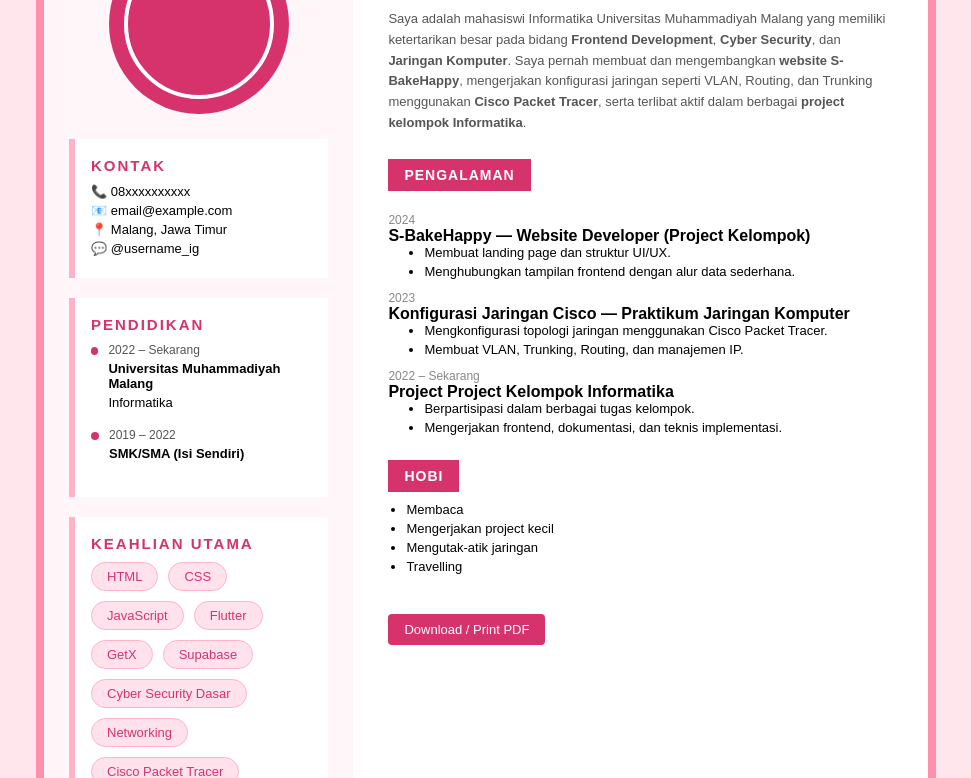
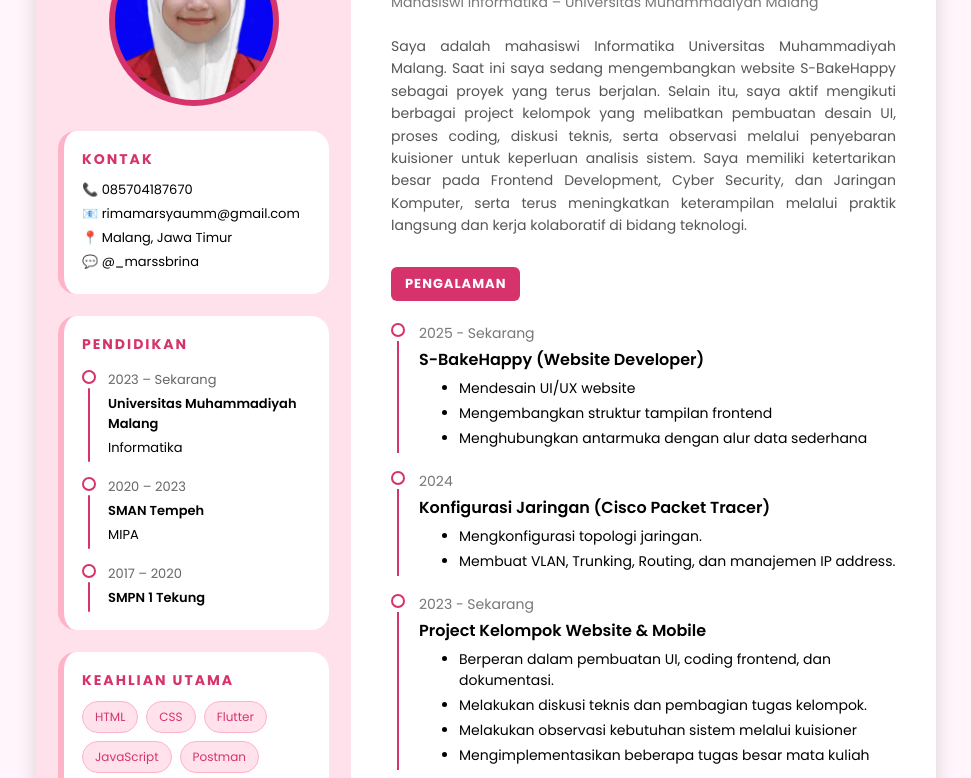
Before and after one commit to mecaaww/Assignment3Web, a plain HTML site: page index.html in a window 1280 px wide. Shown: the part 134-912 px from the top of the page, without its empty margins (154-1125 px from the left). Drawn offline with Linux system fonts and the light colour scheme.

Commit message:
sec commit

```diff
--- a/index.html
+++ b/index.html
@@ -1,136 +1,192 @@
 <!DOCTYPE html>
 <html lang="id">
 <head>
-  <meta charset="UTF-8">
+  <meta charset="UTF-8" />
   <title>CV – Rima Marsya Putri Sabrina</title>
-  <link rel="stylesheet" href="styles.css">
+  <link rel="stylesheet" href="styles.css" />
+  <link href="https://fonts.googleapis.com/css2?family=Poppins:wght@300;400;500;600;700&display=swap" rel="stylesheet">
 </head>
 <body>
 
 <div class="page">
 
-  <!-- KIRI -->
+  <!-- ==================== KIRI ==================== -->
   <aside class="left">
     <div class="photo-wrapper">
       <div class="photo-circle">
-        <img src="foto.jpg" alt="Foto Profil" class="photo">
+        <img src="./images/foto.jpg" alt="Foto Profil" class="photo">
       </div>
     </div>
 
     <section class="box">
       <h2>KONTAK</h2>
-      <p>📞 08xxxxxxxxxx</p>
-      <p>📧 email@example.com</p>
+      <p>📞 085704187670</p>
+      <p>📧 rimamarsyaumm@gmail.com</p>
       <p>📍 Malang, Jawa Timur</p>
-      <p>💬 @username_ig</p>
+      <p>💬 @_marssbrina</p>
     </section>
 
     <section class="box">
       <h2>PENDIDIKAN</h2>
 
       <div class="timeline">
+        <div class="tl-left">
           <div class="dot"></div>
-        <div class="timeline-content">
-          <p class="year">2022 – Sekarang</p>
+          <span class="line"></span>
+        </div>
+        <div class="tl-content">
+          <p class="year">2023 – Sekarang</p>
           <p class="bold">Universitas Muhammadiyah Malang</p>
           <p>Informatika</p>
         </div>
       </div>
 
       <div class="timeline">
+        <div class="tl-left">
           <div class="dot"></div>
-        <div class="timeline-content">
-          <p class="year">2019 – 2022</p>
-          <p class="bold">SMK/SMA (Isi Sendiri)</p>
+          <span class="line"></span>
+        </div>
+        <div class="tl-content">
+          <p class="year">2020 – 2023</p>
+          <p class="bold">SMAN Tempeh</p>
+          <p>MIPA</p>
         </div>
       </div>
 
+      <div class="timeline">
+        <div class="tl-left">
+          <div class="dot"></div>
+          <span class="line"></span>
+        </div>
+        <div class="tl-content">
+          <p class="year">2017 – 2020</p>
+          <p class="bold">SMPN 1 Tekung</p>
+        </div>
+      </div>
     </section>
 
     <section class="box">
       <h2>KEAHLIAN UTAMA</h2>
-
       <div class="skills-tag">
         <span>HTML</span>
         <span>CSS</span>
+        <span>Flutter</span>
         <span>JavaScript</span>
-        <span>Flutter</span>
-        <span>GetX</span>
+        <span>Postman</span>
         <span>Supabase</span>
+        <span>Networking</span>
         <span>Cyber Security Dasar</span>
-        <span>Networking</span>
         <span>Cisco Packet Tracer</span>
         <span>Git & GitHub</span>
       </div>
     </section>
   </aside>
 
-  <!-- KANAN -->
+  <!-- ==================== KANAN ==================== -->
   <main class="right">
+
     <header class="header">
-      <h1>RIMA MARSYA PUTRI SABRINA</h1>
+      <h1>Rima Marsya Putri Sabrina</h1>
       <p class="sub">Mahasiswi Informatika – Universitas Muhammadiyah Malang</p>
     </header>
 
     <section class="summary">
       <p>
-        Saya adalah mahasiswi Informatika Universitas Muhammadiyah Malang yang memiliki
-        ketertarikan besar pada bidang <b>Frontend Development</b>,
-        <b>Cyber Security</b>, dan <b>Jaringan Komputer</b>.
-        Saya pernah membuat dan mengembangkan <b>website S-BakeHappy</b>,
-        mengerjakan konfigurasi jaringan seperti VLAN, Routing, dan Trunking
-        menggunakan <b>Cisco Packet Tracer</b>, serta terlibat aktif dalam
-        berbagai <b>project kelompok Informatika</b>.
+        Saya adalah mahasiswi Informatika Universitas Muhammadiyah Malang.
+        Saat ini saya sedang mengembangkan website S-BakeHappy sebagai proyek yang terus berjalan.
+        Selain itu, saya aktif mengikuti berbagai project kelompok yang melibatkan pembuatan desain UI,
+        proses coding, diskusi teknis, serta observasi melalui penyebaran kuisioner untuk keperluan analisis sistem.
+        Saya memiliki ketertarikan besar pada Frontend Development, Cyber Security, dan Jaringan Komputer,
+        serta terus meningkatkan keterampilan melalui praktik langsung dan kerja kolaboratif di bidang teknologi.
       </p>
     </section>
 
     <section class="section">
       <h2>PENGALAMAN</h2>
 
-      <div class="exp-item">
-        <p class="year">2024</p>
-        <p class="bold">S-BakeHappy — Website Developer (Project Kelompok)</p>
+      <div class="exp-timeline">
+
+        <div class="exp-row">
+          <div class="exp-left">
+            <div class="exp-dot"></div>
+            <span class="exp-line"></span>
+          </div>
+          <div class="exp-content">
+            <p class="year">2025 - Sekarang</p>
+            <p class="bold">S-BakeHappy (Website Developer)</p>
             <ul>
-          <li>Membuat landing page dan struktur UI/UX.</li>
-          <li>Menghubungkan tampilan frontend dengan alur data sederhana.</li>
+              <li>Mendesain UI/UX website</li>
+              <li>Mengembangkan struktur tampilan frontend</li>
+              <li>Menghubungkan antarmuka dengan alur data sederhana</li>
             </ul>
           </div>
+        </div>
 
-      <div class="exp-item">
-        <p class="year">2023</p>
-        <p class="bold">Konfigurasi Jaringan Cisco — Praktikum Jaringan Komputer</p>
+        <div class="exp-row">
+          <div class="exp-left">
+            <div class="exp-dot"></div>
+            <span class="exp-line"></span>
+          </div>
+          <div class="exp-content">
+            <p class="year">2024</p>
+            <p class="bold">Konfigurasi Jaringan (Cisco Packet Tracer)</p>
             <ul>
-          <li>Mengkonfigurasi topologi jaringan menggunakan Cisco Packet Tracer.</li>
-          <li>Membuat VLAN, Trunking, Routing, dan manajemen IP.</li>
+              <li>Mengkonfigurasi topologi jaringan.</li>
+              <li>Membuat VLAN, Trunking, Routing, dan manajemen IP address.</li>
             </ul>
           </div>
+        </div>
 
-      <div class="exp-item">
-        <p class="year">2022 – Sekarang</p>
-        <p class="bold">Project Project Kelompok Informatika</p>
+        <div class="exp-row">
+          <div class="exp-left">
+            <div class="exp-dot"></div>
+            <span class="exp-line"></span>
+          </div>
+          <div class="exp-content">
+            <p class="year">2023 - Sekarang</p>
+            <p class="bold">Project Kelompok Website & Mobile</p>
             <ul>
-          <li>Berpartisipasi dalam berbagai tugas kelompok.</li>
-          <li>Mengerjakan frontend, dokumentasi, dan teknis implementasi.</li>
+              <li>Berperan dalam pembuatan UI, coding frontend, dan dokumentasi.</li>
+              <li>Melakukan diskusi teknis dan pembagian tugas kelompok.</li>
+              <li>Melakukan observasi kebutuhan sistem melalui kuisioner</li>
+              <li>Mengimplementasikan beberapa tugas besar mata kuliah</li>
             </ul>
+          </div>
+        </div>
+
+        <div class="exp-row">
+          <div class="exp-left">
+            <div class="exp-dot"></div>
+            <span class="exp-line"></span>
+          </div>
+          <div class="exp-content">
+            <p class="year">2020 - 2022</p>
+            <p class="bold">Organisasi OSIS (2 Periode)</p>
+            <ul>
+              <li>Mengikuti kegiatan organisasi sekolah.</li>
+              <li>Berperan dalam kepanitiaan dan acara besar sekolah.</li>
+            </ul>
+          </div>
+        </div>
+
       </div>
     </section>
 
     <section class="section">
       <h2>HOBI</h2>
       <ul>
-        <li>Membaca</li>
-        <li>Mengerjakan project kecil</li>
-        <li>Mengutak-atik jaringan</li>
-        <li>Travelling</li>
+        <li class="hobi">Membaca</li>
+        <li class="hobi">Menonton film</li>
+        <li class="hobi">Bermain game</li>
+        <li class="hobi">Travelling</li>
       </ul>
     </section>
 
-    <button class="print-btn" onclick="printCV()">Download / Print PDF</button>
+    <button class="print-btn" onclick="print()">Download / Print PDF</button>
 
   </main>
 
 </div>
 
-<script src="script.js"></script>
 </body>
 </html>
--- a/styles.css
+++ b/styles.css
@@ -2,28 +2,30 @@
   margin: 0;
   padding: 0;
   box-sizing: border-box;
-  font-family: "Poppins", Arial, sans-serif;
+  font-family: "Poppins", sans-serif;
 }
 
 body {
-  background: #ffe5ec;
+  background: #fff5fa;
 }
 
-/* HALAMAN */
+/* WRAPPER */
 .page {
   width: 900px;
-  min-height: 1000px;
   background: #ffffff;
-  margin: 30px auto;
+  min-height: 1100px;
+  margin: 40px auto;
   display: flex;
-  border: 8px solid #ff8fab;
+  border-radius: 28px;
+  overflow: hidden;
+  box-shadow: 0 5px 20px rgba(0,0,0,0.15);
 }
 
-/* KIRI */
+/* ================= LEFT ================= */
 .left {
   width: 35%;
-  background: #fff6fa;
-  padding: 30px 25px;
+  background: #ffe1eb;
+  padding: 30px 22px;
 }
 
 /* FOTO */
@@ -34,35 +36,36 @@ body {
 }
 
 .photo-circle {
-  width: 180px;
-  height: 180px;
+  width: 170px;
+  height: 170px;
   border-radius: 50%;
   background: #d6336c;
   display: flex;
   align-items: center;
   justify-content: center;
+  padding: 6px;
 }
 
 .photo {
-  width: 150px;
-  height: 150px;
+  width: 100%;
+  height: 100%;
   border-radius: 50%;
   object-fit: cover;
-  border: 4px solid #ffffff;
 }
 
 /* BOX */
 .box {
-  background: #ffffff;
-  padding: 18px 16px;
-  margin-bottom: 20px;
+  background: white;
+  padding: 18px;
+  margin-bottom: 22px;
+  border-radius: 18px;
   border-left: 6px solid #ffb3c6;
 }
 
 .box h2 {
-  font-size: 15px;
+  color: #d6336c;
+  font-size: 14px;
   letter-spacing: 2px;
-  color: #d6336c;
   margin-bottom: 10px;
 }
 
@@ -74,127 +77,230 @@ body {
 /* TIMELINE */
 .timeline {
   display: flex;
-  margin-bottom: 14px;
+  gap: 12px;
+  margin-top: 15px;
+}
+
+.tl-left {
+  display: flex;
+  flex-direction: column;
+  align-items: center;
 }
 
 .dot {
-  width: 8px;
-  height: 8px;
+  width: 14px;
+  height: 14px;
   border-radius: 50%;
-  background: #d6336c;
-  margin-top: 4px;
-  margin-right: 10px;
+  border: 2px solid #d6336c;
+  background: white;
 }
 
-.timeline-content .year {
-  font-size: 12px;
-  color: #555;
+.line {
+  width: 2px;
+  background: #d6336c;
+  flex: 1;
+  margin-top: 4px;
+  border-radius: 2px;
+}
+
+.tl-content .year {
+  font-size: 13px;
+  color: #666;
 }
 
 .bold {
   font-weight: 600;
+  margin-top: 3px;
 }
 
-/* SKILLS PILL STYLE FULL WIDTH */
+/* SKILL TAGS */
 .skills-tag {
   display: flex;
   flex-wrap: wrap;
-  gap: 10px;
-  margin-top: 10px;
+  gap: 8px;
 }
 
 .skills-tag span {
-  padding: 6px 15px;
+  padding: 6px 12px;
   background: #ffe2ec;
   color: #d6336c;
-  border-radius: 20px;
-  font-size: 13px;
-  font-weight: 500;
   border: 1px solid #ffb3c6;
+  font-size: 12px;
+  border-radius: 30px;
+  transition: 0.25s;
+  cursor: default;
 }
 
 .skills-tag span:hover {
-  background: #ffd6e3;
+  background: #d6336c;
+  color: white;
+  transform: scale(1.15);
 }
 
-/* KANAN */
+/* ================= RIGHT ================= */
 .right {
   width: 65%;
-  padding: 30px 35px;
+  padding: 38px 40px;
 }
 
 .header h1 {
   font-size: 28px;
   color: #d6336c;
+  font-weight: 600;
 }
 
 .sub {
-  letter-spacing: 1px;
-  font-size: 12px;
-  color: #7f8c8d;
-  margin-top: 4px;
+  color: #777;
+  font-size: 14px;
+  margin-top: 6px;
 }
 
 .summary {
-  margin-top: 25px;
-  margin-bottom: 25px;
-  font-size: 13px;
+  margin: 22px 0 30px;
+  color: #555;
+  font-size: 14px;
   line-height: 1.6;
-  color: #555;
+  text-align: justify;
 }
 
-/* SECTION */
 .section {
-  margin-bottom: 25px;
+  margin-top: 15px;
 }
 
+/* SECTION TITLE */
 .section h2 {
-  display: inline-block;
   background: #d6336c;
   color: white;
-  padding: 8px 16px;
-  font-size: 14px;
+  padding: 7px 14px;
+  border-radius: 6px;
+  font-size: 13px;
+  display: inline-block;
   letter-spacing: 1px;
-  margin-bottom: 10px;
+  margin-bottom: 12px;
 }
 
+/* EXPERIENCE */
 .exp-item {
-  margin-top: 12px;
-  margin-bottom: 10px;
+  margin-bottom: 18px;
 }
 
 .exp-item .year {
-  font-size: 12px;
+  font-size: 15px;
   color: #888;
 }
 
 .exp-item ul {
-  margin-left: 18px;
+  margin-left: 20px;
   font-size: 13px;
+  margin-top: 6px;
 }
 
-/* HOBI */
 .section ul li {
-  margin-left: 18px;
-  font-size: 13px;
+  margin-left: 20px;
+  font-size: 14px;
   margin-bottom: 4px;
 }
 
 /* PRINT BUTTON */
 .print-btn {
   margin-top: 15px;
-  padding: 8px 16px;
+  padding: 9px 18px;
+  background: #d6336c;
+  color: white;
   border: none;
+  border-radius: 6px;
+  font-size: 13px;
+  cursor: pointer;
+}
+
+/* EXPERIENCE TIMELINE */
+.exp-timeline {
+  margin-top: 10px;
+}
+
+.exp-row {
+  display: flex;
+  gap: 14px;
+  margin-bottom: 18px;
+}
+
+.exp-left {
+  display: flex;
+  flex-direction: column;
+  align-items: center;
+}
+
+.exp-dot {
+  width: 14px;
+  height: 14px;
+  border-radius: 50%;
+  border: 2px solid #d6336c;
+  background: #fff;
+}
+
+.exp-line {
+  width: 2px;
   background: #d6336c;
-  color: #fff;
-  border-radius: 4px;
-  cursor: pointer;
+  flex: 1;
+  margin-top: 4px;
+}
+
+.exp-line-last {
+  width: 2px;
+  background: #d6336c00; /* transparan di akhir */
+  flex: 1;
+  margin-top: 4px;
+}
+
+.exp-content .year {
+  font-size: 14px;
+  color: #777;
+}
+
+.exp-content ul {
+  margin-left: 20px;
+  margin-top: 6px;
   font-size: 13px;
 }
 
+.hobi {
+  font-size: 15px;
+}
+
+/* PRINT MODE */
 /* PRINT MODE */
 @media print {
-  body { background: #ffffff; }
-  .page { margin: 0; border: none; width: 100%; }
-  .print-btn { display: none; }
+
+  /* SET KERTAS A4 */
+  @page {
+    size: A4;
+    margin: 0;
+  }
+
+  body {
+    margin: 0;
+    padding: 0;
+  }
+
+  .page {
+    width: auto;
+    height: 100%;
+    transform: scale(100%); /* SUPAYA MUAT 1 LEMBAR */
+    transform-origin: top left;
+    margin: 0;
+    padding: 0;
+    box-shadow: none;
+    border-radius: 0;
+  }
+
+  /* Hilangkan tombol */
+  .print-btn {
+    display: none;
+  }
+
+  /* Pastikan background TETAP MUNCUL */
+  * {
+    -webkit-print-color-adjust: exact !important;
+    print-color-adjust: exact !important;
+  }
 }
```
Also changed, not shown: images/foto.jpg (added). Lines whose indentation alone changed are shown as unchanged.
